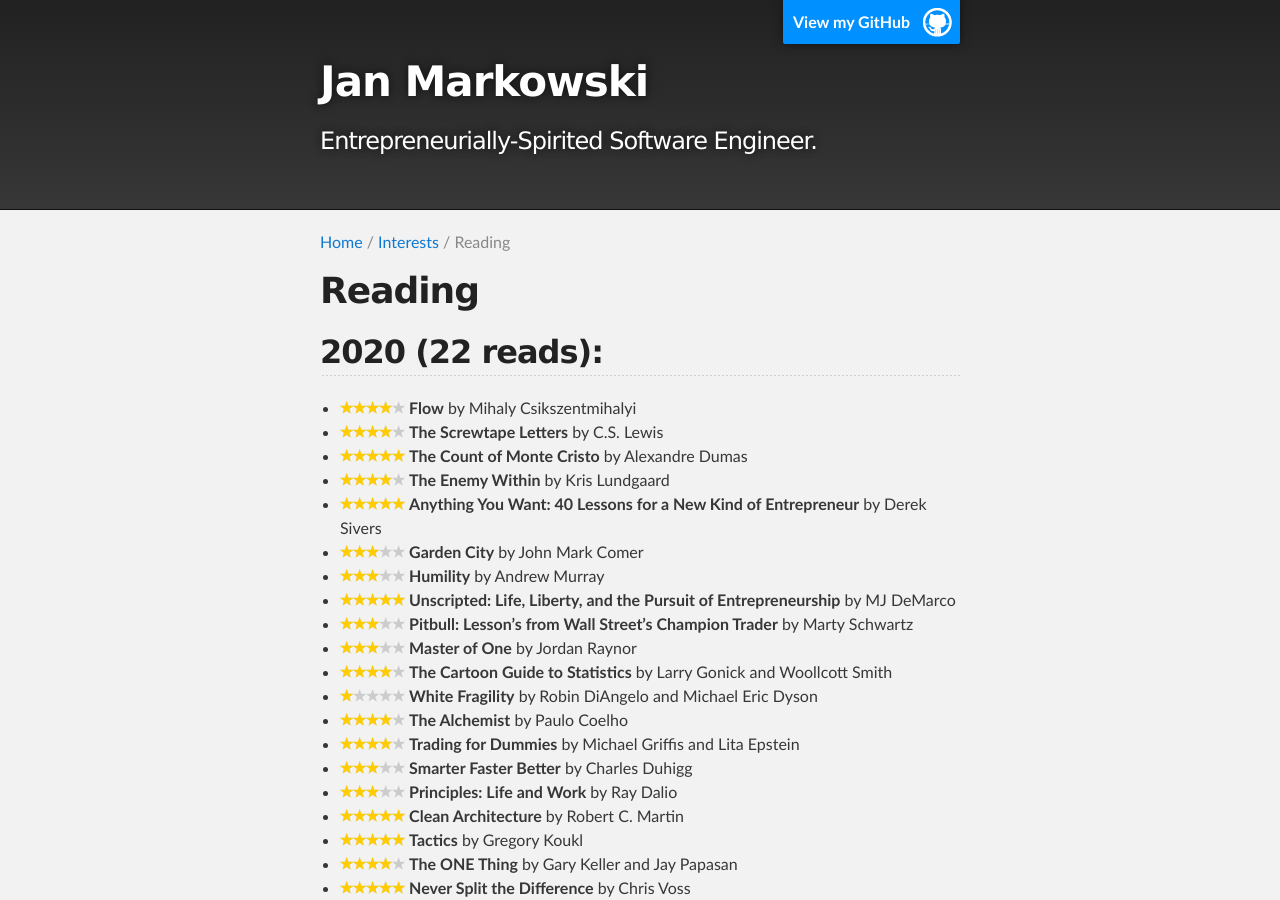
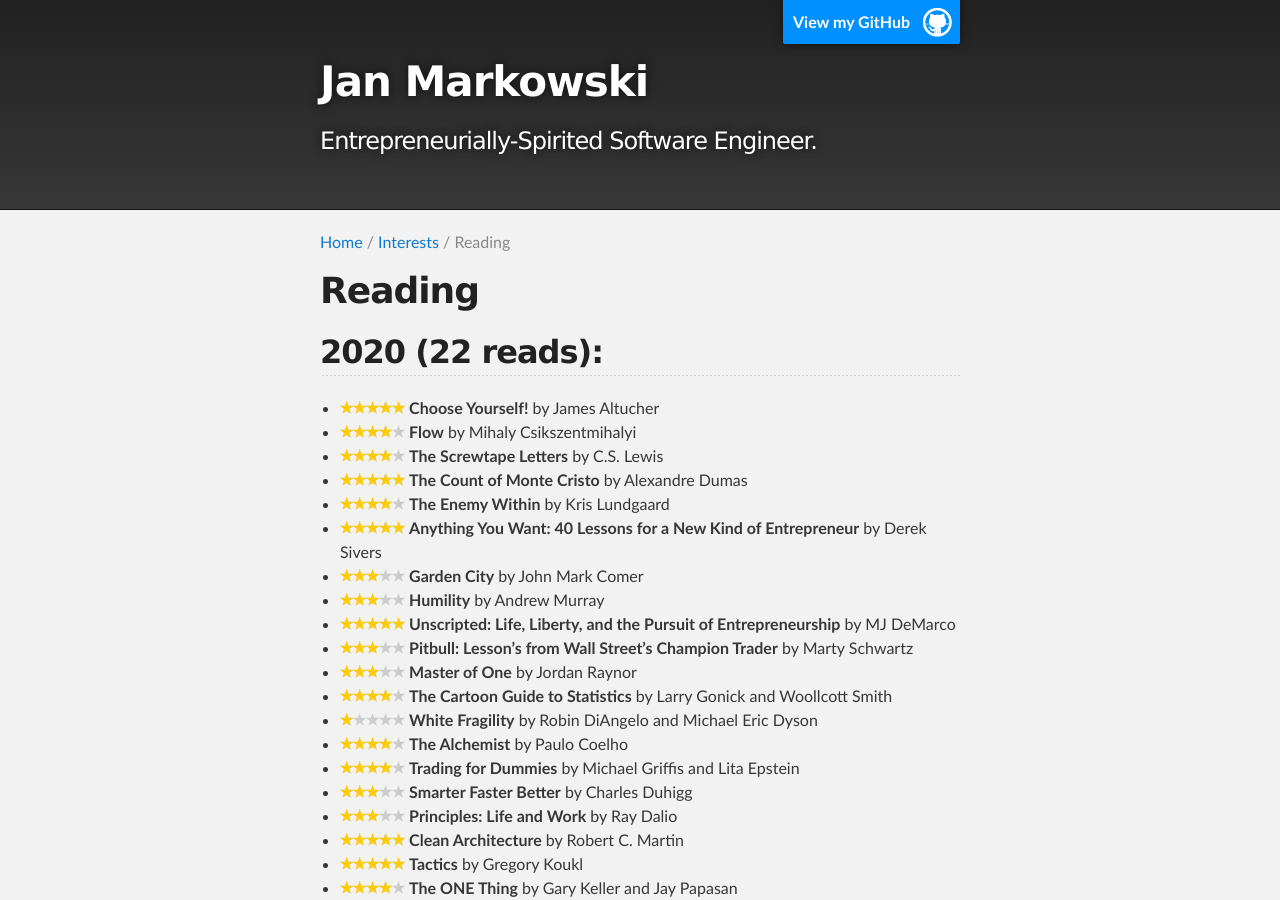
Before and after one commit to jmarkowski/jmarkowski.github.io, a Jekyll site: the page built from _interests/reading.md, in a window 1280 px wide and 900 px high. Built offline with Jekyll 4.4.1, drawn with Linux system fonts in a browser that asks for light colours.

Commit message:
Finished reading 'Choose Yourself'

```diff
--- a/_interests/reading.md
+++ b/_interests/reading.md
@@ -44,6 +44,7 @@
 
 ## 2020 (22 reads):
 
+- {{ star5 }} __Choose Yourself!__ by James Altucher
 - {{ star4 }} __Flow__ by Mihaly Csikszentmihalyi
 - {{ star4 }} __The Screwtape Letters__ by C.S. Lewis
 - {{ star5 }} __The Count of Monte Cristo__ by Alexandre Dumas
```
